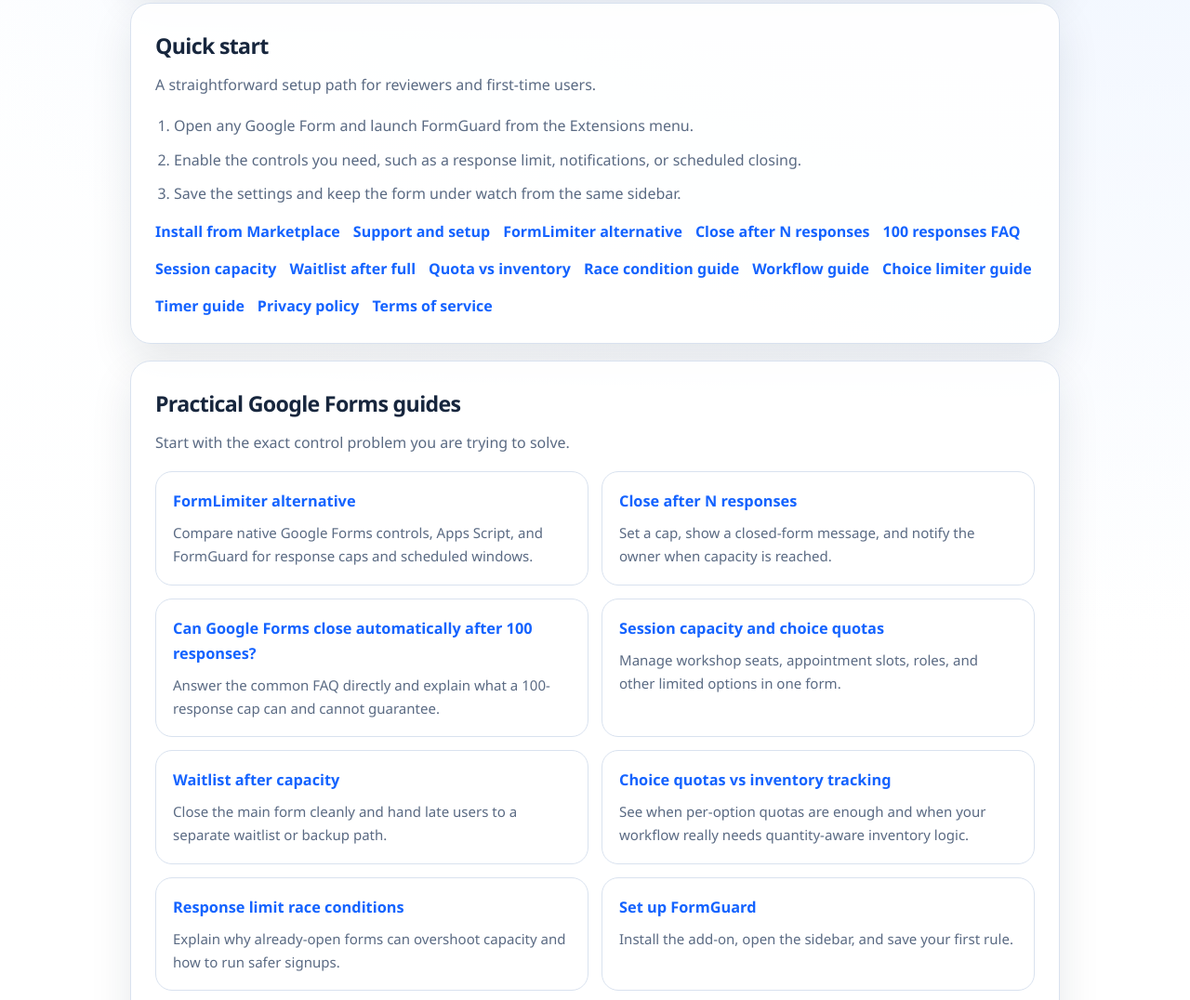
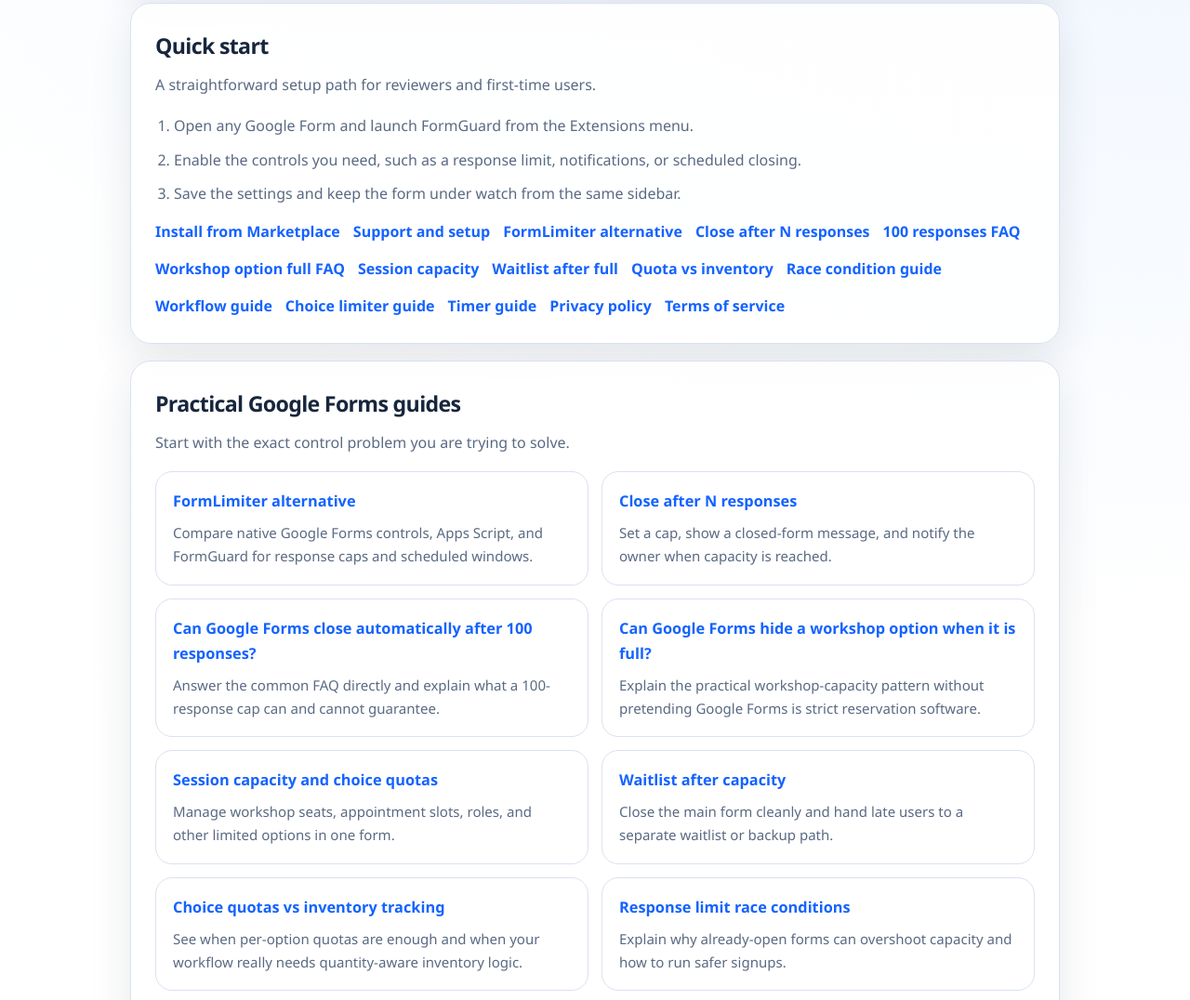
Before and after one commit to lidaban2025/lidaban2025.github.io, a plain HTML site: page formguard/index.html in a window 1280 px wide. Shown: the part 1121-2197 px from the top of the page at 93% size. Drawn offline with Linux system fonts and the light colour scheme.

Commit message:
Publish FormGuard workshop option FAQ via API fallback

```diff
--- a/formguard/index.html
+++ b/formguard/index.html
@@ -289,6 +289,7 @@
                 <a href="formlimiter-alternative-google-forms.html">FormLimiter alternative</a>
                 <a href="close-google-forms-after-n-responses.html">Close after N responses</a>
                 <a href="can-google-forms-close-automatically-after-100-responses.html">100 responses FAQ</a>
+                <a href="can-google-forms-hide-workshop-option-when-it-is-full.html">Workshop option full FAQ</a>
                 <a href="google-forms-session-capacity-choice-quota.html">Session capacity</a>
                 <a href="google-forms-waitlist-after-capacity.html">Waitlist after full</a>
                 <a href="google-forms-choice-quota-vs-inventory-tracking.html">Quota vs inventory</a>
@@ -316,6 +317,10 @@
                 <div class="feature">
                     <strong><a href="can-google-forms-close-automatically-after-100-responses.html">Can Google Forms close automatically after 100 responses?</a></strong>
                     <p>Answer the common FAQ directly and explain what a 100-response cap can and cannot guarantee.</p>
+                </div>
+                <div class="feature">
+                    <strong><a href="can-google-forms-hide-workshop-option-when-it-is-full.html">Can Google Forms hide a workshop option when it is full?</a></strong>
+                    <p>Explain the practical workshop-capacity pattern without pretending Google Forms is strict reservation software.</p>
                 </div>
                 <div class="feature">
                     <strong><a href="google-forms-session-capacity-choice-quota.html">Session capacity and choice quotas</a></strong>
```
